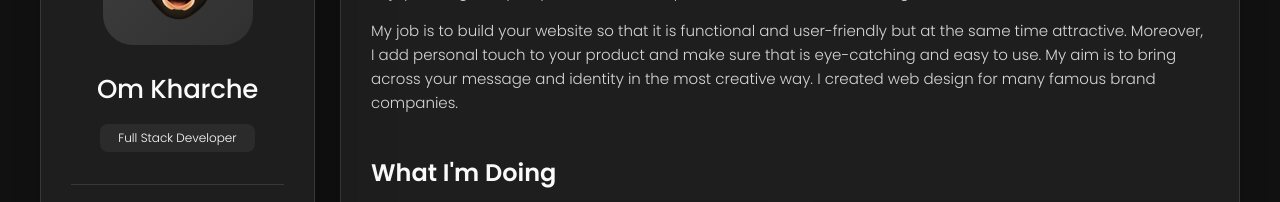
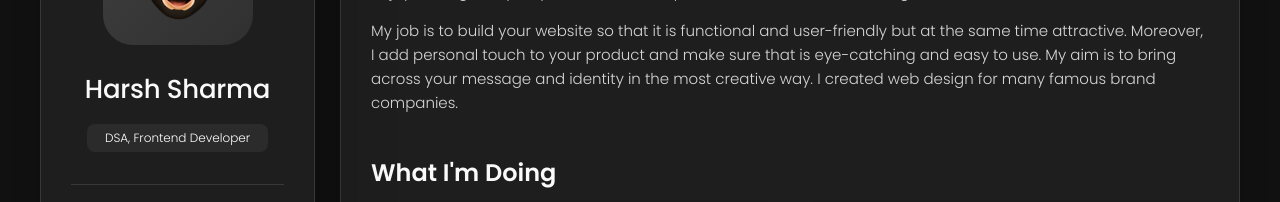
Before and after one commit to bookselfa/portfolio, a plain HTML site: page index.html in a window 1280 px wide. Shown: the part 223-425 px from the top of the page. Drawn offline with nearby package versions, Linux system fonts and the light colour scheme.

Commit message:
Update index.html

```diff
--- a/index.html
+++ b/index.html
@@ -46,9 +46,9 @@
         </figure>
 
         <div class="info-content">
-          <h1 class="name" title="Om Kharche">Om Kharche</h1>
+          <h1 class="name" title="Om Kharche">Harsh Sharma</h1>
 
-          <p class="title">Full Stack Developer</p>
+          <p class="title">DSA, Frontend Developer</p>
         </div>
 
         <button class="info_more-btn" data-sidebar-btn>
```
